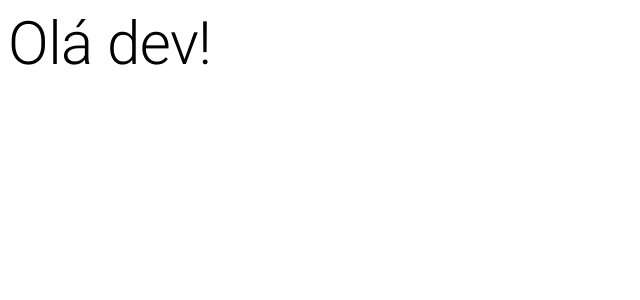
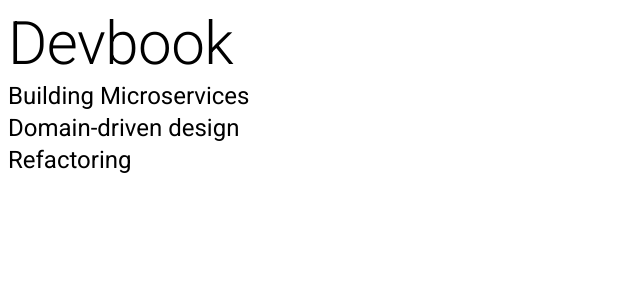
Before and after one commit to 1CarlosRenan/jest-practice-environment, a React (Create React App) app in the folder cypress-react-devbook/: page / in a window 1280 px wide. Shown: the top 300 px of the page, without its empty margins (0-640 px from the left). Built offline with nearby package versions, Linux system fonts and the light colour scheme; data requests are answered from the project's data file.

Commit message:
refactor: component book list container

```diff
--- a/cypress-react-devbook/db.json
+++ b/cypress-react-devbook/db.json
@@ -1,3 +1,7 @@
 {
-  "books": []
+  "books": [
+    { "name": "Building Microservices", "id": 3 },
+    { "name": "Domain-driven design", "id": 2 },
+    { "name": "Refactoring", "id": 1 }
+  ]
 }
--- a/cypress-react-devbook/src/App.js
+++ b/cypress-react-devbook/src/App.js
@@ -1,27 +1,13 @@
 import { Typography } from "@material-ui/core";
-import { useEffect, useState } from "react";
-import BookList from "./components/BookList";
-import { api } from "./services/api";
+import { BookListContainer } from "./components/BookListContainer";
 
 function App() {
-  const [books, setBooks] = useState([])
-  const [isLoading, setIsLoading] = useState(true)
-
-  useEffect(() => {
-    const fetchBooks = async () => {
-      const response = await api.get('books')
-      setBooks(response.data)
-    }
-    fetchBooks()
-    setIsLoading(false)
-  }, [])
-
-
   return (
     <>
-      {isLoading && <Typography variant="h3" component="h3">Carregando...</Typography>}
-      <Typography variant="h2" component="h2" data-test="heading">Olá dev!</Typography>
-      <BookList books = { books} />
+      <Typography variant="h2" component="h2" data-test="heading">
+        Devbook
+      </Typography>
+      <BookListContainer />
     </>
   );
 }
--- /dev/null
+++ b/cypress-react-devbook/src/components/BookListContainer.js
@@ -0,0 +1,31 @@
+import { useEffect, useState } from "react";
+import BookList from "./BookList";
+import { api } from "../services/api";
+
+export const BookListContainer = () => {
+  const [books, setBooks] = useState([]);
+  const [isLoading, setIsLoading] = useState(false);
+  const [error, setError] = useState(false);
+
+  useEffect(() => {
+    const fetchBooks = async () => {
+      setIsLoading(true);
+      setError(false);
+      try {
+        const response = await api.get("books");
+        setBooks(response.data);
+      } catch (err) {
+        setError(true);
+      } finally {
+        setIsLoading(false);
+      }
+    };
+    fetchBooks();
+  }, []);
+
+  return (
+    <>
+      <BookList books={books} />
+    </>
+  );
+};
```
Also changed, not shown: 1 other file (tests, documents, lock files or other folders).
